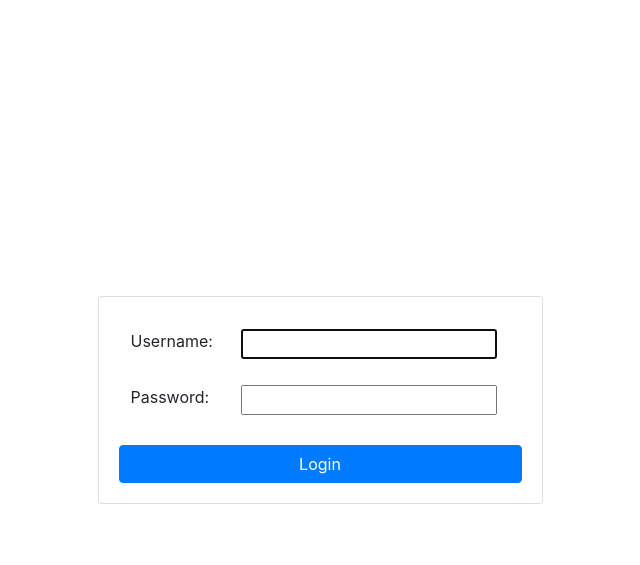
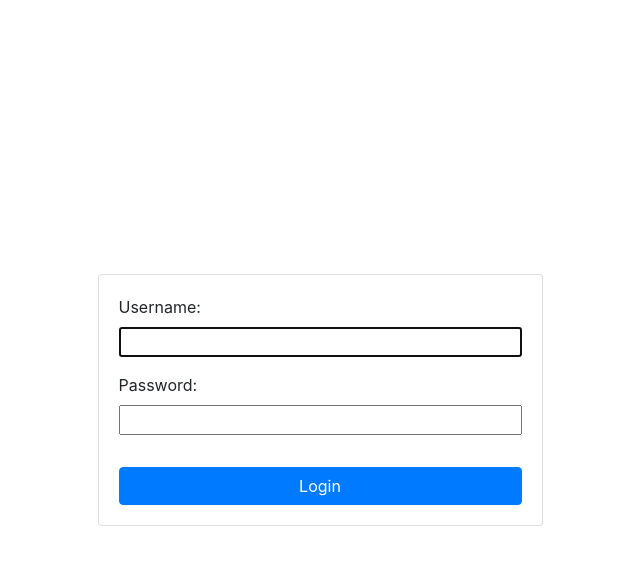
Before and after one commit to gruy/myfin, a Django app: page /accounts/login/ in a window 1280 px wide. Shown: the top 565 px of the page, without its empty margins (320-960 px from the left). Run offline with Django 3.2, Linux system fonts and the light colour scheme; parts of the project's set-up code (start-up, migrations or seed data) failed here and were passed over; some libraries are stand-ins or nearby versions.

Commit message:
Fix login page layout

```diff
--- a/templates/registration/login.html
+++ b/templates/registration/login.html
@@ -10,6 +10,9 @@
         body,html{
             height: 100%;
         }
+        input {
+            width: 100%;
+        }
     </style>
 {% endblock %}
 
@@ -17,7 +20,7 @@
 {% block content %}
     <div class="container h-100">
         <div class="row h-100 justify-content-center align-items-center">
-            <div class="col-5">
+            <div class="col-12 col-lg-5">
                 <div class="card">
                     <div class="card-body">
                         {% if form.errors %}
@@ -25,16 +28,24 @@
                         {% endif %}
                         <form method="post" action="{% url 'login' %}">
                             {% csrf_token %}
-                            <table class="table table-borderless">
-                                <tr>
-                                    <td>{{ form.username.label_tag }}</td>
-                                    <td>{{ form.username }}</td>
-                                </tr>
-                                <tr>
-                                    <td>{{ form.password.label_tag }}</td>
-                                    <td>{{ form.password }}</td>
-                                </tr>
-                            </table>
+                            <div class="row">
+                                <div class="col-12">
+                                    {{ form.username.label_tag }}
+                                </div>
+                                <div class="col-12">
+                                    <div class="form-group">
+                                        {{ form.username }}
+                                    </div>
+                                </div>
+                                <div class="col-12">
+                                    {{ form.password.label_tag }}
+                                </div>
+                                <div class="col-12">
+                                    <div class="form-group">
+                                        {{ form.password }}
+                                    </div>
+                                </div>
+                            </div>
                             <button type="submit" class="btn btn-primary btn-block mt-3">{% trans 'Login' %}</button>
                             <input type="hidden" name="next" value="{{ next }}">
                         </form>
```
